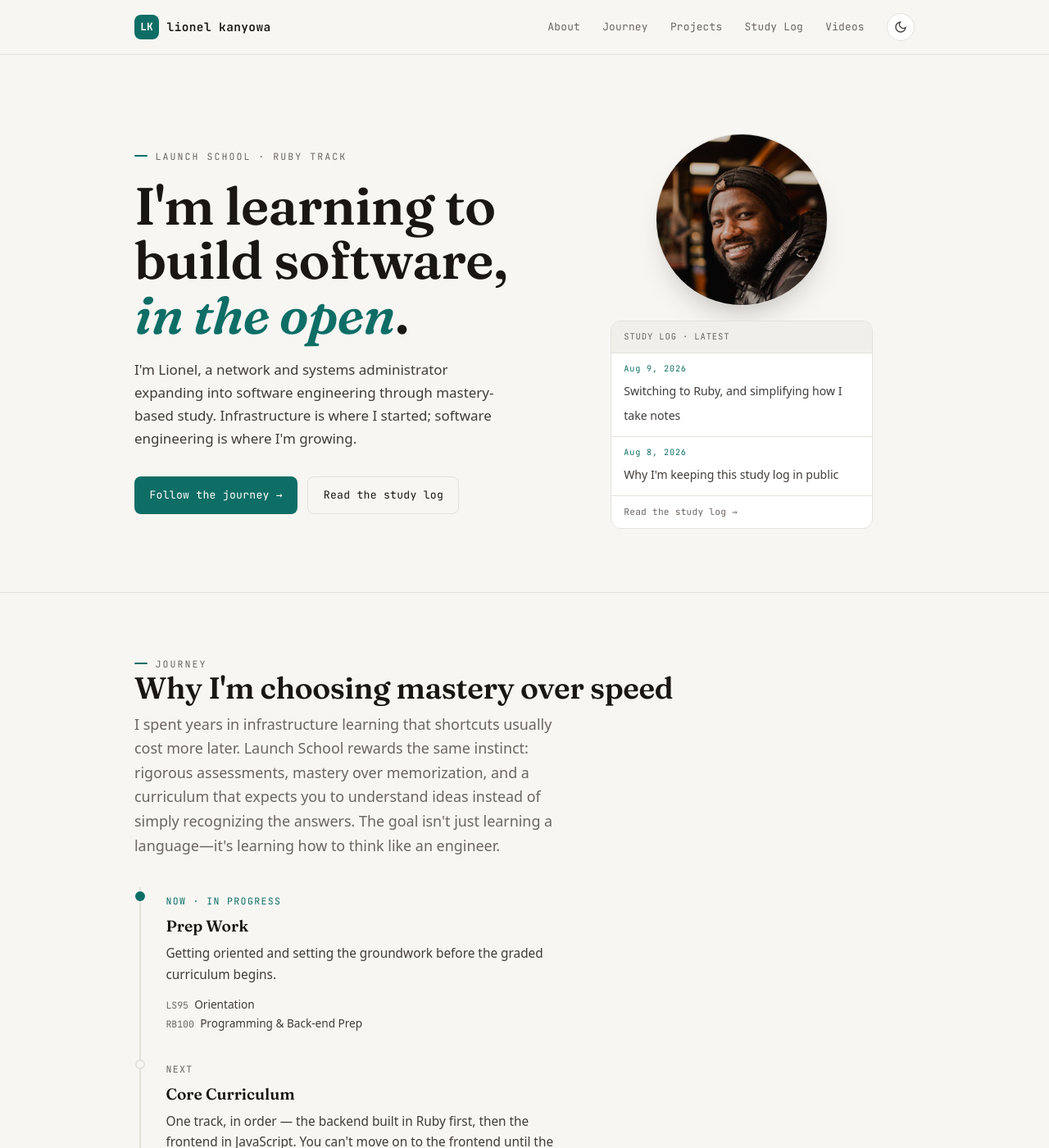
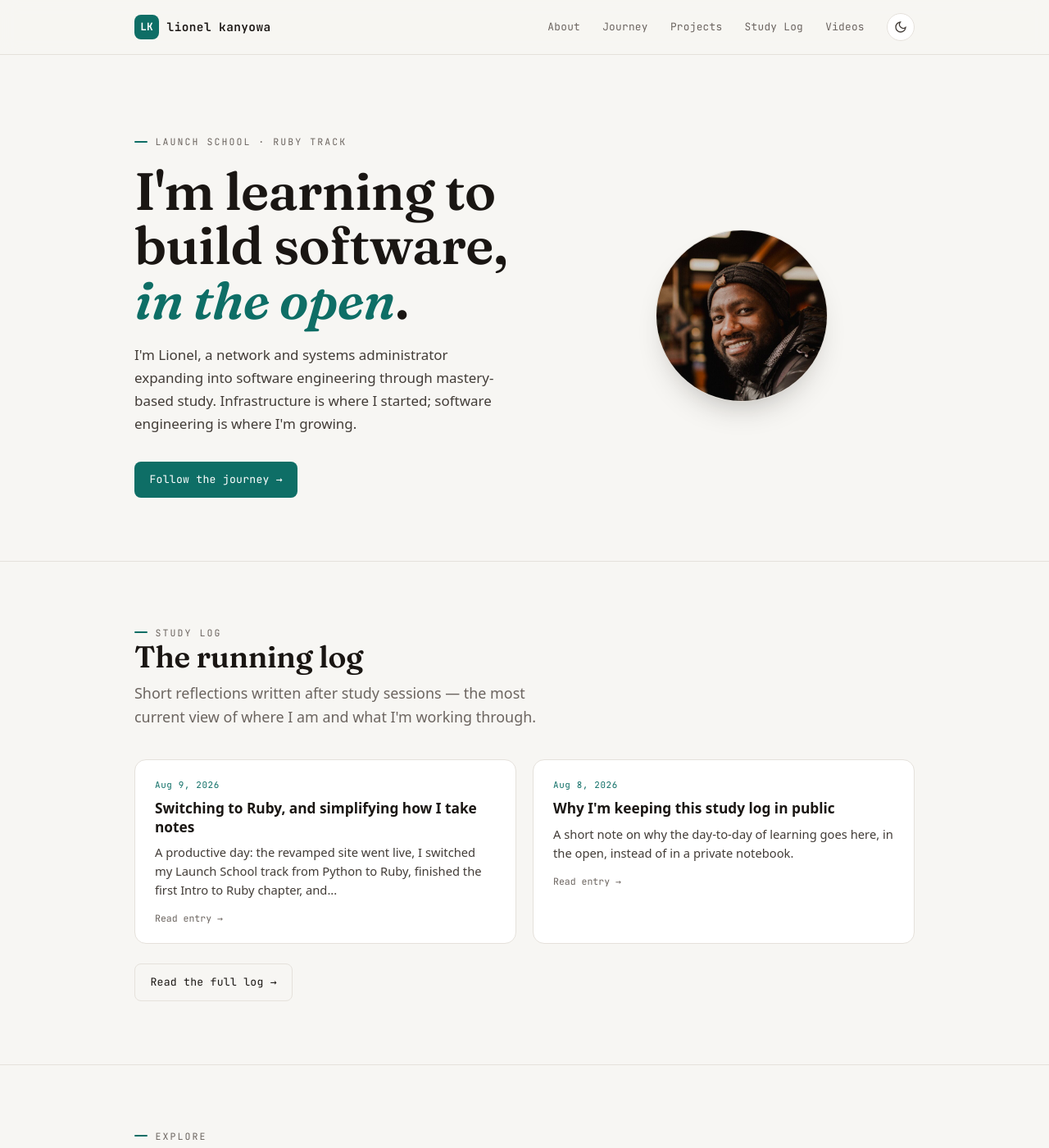
Before and after one commit to lionelkanyowa/lionelkanyowa.github.io, a Jekyll site: the page built from index.html, in a window 1280 px wide and 1400 px high. Shown: the whole window at 82% size. Built offline with Jekyll 4.4.1, drawn with Linux system fonts in a browser that asks for light colours; some of the changed text lies outside the part shown.

Commit message:
feat: turn homepage into a hub of doorway cards
The old homepage reproduced the Journey, Writing, and Videos pages in full
inline, so a visitor had already seen the site by the end of the first scroll
and had little reason to explore. Replace those inline dumps with:

- a featured Study Log section (latest entries as richer cards), kept as the
  one piece of live, return-worthy content
- a grid of doorway cards (Journey, Projects, Videos, About) — each a title,
  one-line teaser, and arrow that route to the full pages
- a conditional Writing door that appears only once articles.yml has entries

Hero keeps the thesis, portrait, and a single primary CTA; the mini-log moves
out of the aside into the featured section.

Co-Authored-By: Claude Opus 4.8 <noreply@anthropic.com>

```diff
--- a/assets/css/main.css
+++ b/assets/css/main.css
@@ -206,6 +206,36 @@ a:focus-visible, button:focus-visible, input:focus-visible {
 .sec-head p { margin: 0; color: var(--muted); max-width: 52ch; }
 .sec-foot { margin-top: 1.5rem; }
 
+/* ---- home: study-log feature ------------------------------------------- */
+.log-feature { display: grid; grid-template-columns: repeat(auto-fit, minmax(260px, 1fr)); gap: 1.25rem; }
+.log-card {
+  display: flex; flex-direction: column; gap: 0.5rem; padding: 1.4rem 1.5rem 1.3rem;
+  border: 1px solid var(--hairline); border-radius: 14px; background: var(--surface);
+  text-decoration: none; color: inherit; transition: border-color .18s, transform .18s, box-shadow .18s;
+}
+.log-card:hover { border-color: var(--accent); transform: translateY(-2px); box-shadow: 0 20px 40px -30px rgba(20,15,12,.4); }
+.log-card .d { font-family: var(--mono); font-size: 0.68rem; letter-spacing: 0.06em; color: var(--accent); }
+.log-card h3 { font-family: var(--sans); font-weight: 600; font-size: 1.08rem; line-height: 1.3; margin: 0; }
+.log-card p { margin: 0; color: var(--ink-soft); font-size: 0.92rem; line-height: 1.55; }
+.log-card .go { margin-top: 0.35rem; font-family: var(--mono); font-size: 0.72rem; color: var(--muted); transition: color .18s; }
+.log-card:hover .go { color: var(--accent); }
+
+/* ---- home: doorway cards ------------------------------------------------ */
+.doors { display: grid; grid-template-columns: repeat(4, 1fr); gap: 1.25rem; }
+@media (max-width: 900px) { .doors { grid-template-columns: repeat(2, 1fr); } }
+@media (max-width: 520px) { .doors { grid-template-columns: 1fr; } }
+.door {
+  display: flex; flex-direction: column; gap: 0.5rem; padding: 1.5rem 1.5rem 1.4rem;
+  border: 1px solid var(--hairline); border-radius: 14px; background: var(--surface);
+  text-decoration: none; color: inherit; transition: border-color .18s, transform .18s, box-shadow .18s;
+}
+.door:hover { border-color: var(--accent); transform: translateY(-2px); box-shadow: 0 20px 40px -30px rgba(20,15,12,.4); }
+.door-num { font-family: var(--mono); font-size: 0.7rem; letter-spacing: 0.08em; color: var(--muted); }
+.door h3 { font-family: var(--serif); font-weight: 600; font-size: 1.35rem; line-height: 1.1; letter-spacing: -0.01em; margin: 0; }
+.door p { margin: 0; color: var(--ink-soft); font-size: 0.92rem; line-height: 1.5; }
+.door .go { margin-top: auto; padding-top: 0.6rem; font-family: var(--mono); font-size: 0.72rem; color: var(--muted); transition: color .18s; }
+.door:hover .go { color: var(--accent); }
+
 /* ---- journey track ------------------------------------------------------ */
 .track { display: grid; gap: 0; border-left: 2px solid var(--hairline); margin-left: 6px; }
 .stage { position: relative; padding: 0 0 1.8rem 1.9rem; }
--- a/index.html
+++ b/index.html
@@ -16,7 +16,6 @@ description: Network and systems administrator expanding into software engineeri
       </p>
       <div class="cta-row">
         <a class="btn primary" href="{{ '/journey/' | relative_url }}">Follow the journey &rarr;</a>
-        <a class="btn ghost" href="{{ '/studylog/' | relative_url }}">Read the study log</a>
       </div>
     </div>
 
@@ -24,27 +23,6 @@ description: Network and systems administrator expanding into software engineeri
       <img class="hero-avatar" src="{{ '/assets/images/lionel-avatar.jpg' | relative_url }}"
            alt="Portrait of Lionel Kanyowa smiling in a cafe"
            width="640" height="640" loading="eager">
-      <div class="mini-log">
-        <p class="mini-log-label">Study log · latest</p>
-        <ul>
-          {% for post in site.posts limit:2 %}
-          <li>
-            <a href="{{ post.url | relative_url }}">
-              <span class="d">{{ post.date | date: "%b %-d, %Y" }}</span>
-              <span class="t">{{ post.title }}</span>
-            </a>
-          </li>
-          {% else %}
-          <li>
-            <a href="{{ '/studylog/' | relative_url }}">
-              <span class="d">soon</span>
-              <span class="t">First entries are on the way.</span>
-            </a>
-          </li>
-          {% endfor %}
-        </ul>
-        <a class="mini-log-more" href="{{ '/studylog/' | relative_url }}">Read the study log &rarr;</a>
-      </div>
     </aside>
   </div>
 </section>
@@ -52,99 +30,71 @@ description: Network and systems administrator expanding into software engineeri
 <section class="block">
   <div class="wrap">
     <div class="sec-head">
-      <p class="eyebrow">Journey</p>
-      <h2>Why I'm choosing mastery over speed</h2>
-      <p>I spent years in infrastructure learning that shortcuts usually cost more later. Launch School rewards the same instinct: rigorous assessments, mastery over memorization, and a curriculum that expects you to understand ideas instead of simply recognizing the answers. The goal isn't just learning a language—it's learning how to think like an engineer.</p>
+      <p class="eyebrow">Study log</p>
+      <h2>The running log</h2>
+      <p>Short reflections written after study sessions — the most current view of where I am and what I'm working through.</p>
     </div>
-    <div class="track">
-      <div class="stage now">
-        <span class="st-label">Now · In Progress</span>
-        <h3>Prep Work</h3>
-        <p>Getting oriented and setting the groundwork before the graded curriculum begins.</p>
-        <ul class="course-list prep">
-          <li><span class="code">LS95</span>Orientation</li>
-          <li><span class="code">RB100</span>Programming &amp; Back-end Prep</li>
-        </ul>
-      </div>
-      <div class="stage">
-        <span class="st-label">Next</span>
-        <h3>Core Curriculum</h3>
-        <p>One track, in order — the backend built in Ruby first, then the frontend in JavaScript. You can't move on to the frontend until the backend is complete, and each course is gated by an assessment.</p>
-        <div class="core-split">
-          <div class="core-branch ruby">
-            <span class="branch-tag">1 · Backend · Ruby</span>
-            <ul class="course-list">
-              <li><span class="code">RB101</span>Programming Foundations with Ruby: Basics</li>
-              <li><span class="code">RB110</span>Programming Foundations with Ruby: Intermediate</li>
-              <li><span class="code">RB120</span>Object Oriented Programming</li>
-              <li><span class="code">RB130</span>Ruby Foundations: More Topics</li>
-              <li><span class="code">LS170</span>Networking Foundations</li>
-              <li><span class="code">RB175</span>Networked Applications</li>
-              <li><span class="code">LS180</span>Database Foundations</li>
-              <li><span class="code">RB185</span>Database Applications</li>
-            </ul>
-          </div>
-          <div class="core-branch js">
-            <span class="branch-tag">2 · Frontend · JavaScript</span>
-            <ul class="course-list">
-              <li><span class="code">LS202</span>HTML and CSS</li>
-              <li><span class="code">JS210</span>Fundamentals of JavaScript for Programmers</li>
-              <li><span class="code">LS215</span>Computational Thinking and Problem Solving</li>
-              <li><span class="code">JS225</span>Object Oriented JavaScript</li>
-              <li><span class="code">JS230</span>DOM Manipulation &amp; Browser Events</li>
-              <li><span class="code">JS235</span>Asynchronous JavaScript &amp; APIs</li>
-            </ul>
-          </div>
-        </div>
-      </div>
-      <div class="stage">
-        <span class="st-label">Then</span>
-        <h3>Capstone</h3>
-        <p>An opportunity to work alongside a small engineering team on a production-quality project, applying software engineering principles, system design, and everything learned throughout Core. It's where my background in infrastructure and my growth as a software engineer come together.</p>
-      </div>
-    </div>
-    <div class="sec-foot"><a class="btn ghost" href="{{ '/journey/' | relative_url }}">The full journey &rarr;</a></div>
-  </div>
-</section>
-
-{% if site.data.articles and site.data.articles.size > 0 %}
-<section class="block">
-  <div class="wrap">
-    <div class="sec-head">
-      <p class="eyebrow">Writing</p>
-      <h2>Longer pieces, thought through</h2>
-      <p>Essays on learning deeply, the systems-to-software path, and lessons from the home lab. Published on Medium.</p>
-    </div>
-    <div class="writing">
-      {% for a in site.data.articles limit:4 %}
-      <a class="post-link" href="{{ a.url }}" target="_blank" rel="noopener">
-        <span class="date">{{ a.date | date: "%Y · %m" }}</span>
-        <h3>{{ a.title }}</h3>
-        <span class="src">Medium &#8599;</span>
+    <div class="log-feature">
+      {% for post in site.posts limit:2 %}
+      <a class="log-card" href="{{ post.url | relative_url }}">
+        <span class="d">{{ post.date | date: "%b %-d, %Y" }}</span>
+        <h3>{{ post.title }}</h3>
+        <p>{{ post.excerpt | strip_html | truncatewords: 26 }}</p>
+        <span class="go">Read entry <span aria-hidden="true">&rarr;</span></span>
+      </a>
+      {% else %}
+      <a class="log-card" href="{{ '/studylog/' | relative_url }}">
+        <span class="d">soon</span>
+        <h3>First entries are on the way.</h3>
+        <p>The log starts as the Ruby track gets underway.</p>
+        <span class="go">Open the log <span aria-hidden="true">&rarr;</span></span>
       </a>
       {% endfor %}
     </div>
-    <div class="sec-foot"><a class="btn ghost" href="{{ '/writing/' | relative_url }}">All articles &rarr;</a></div>
+    <div class="sec-foot"><a class="btn ghost" href="{{ '/studylog/' | relative_url }}">Read the full log &rarr;</a></div>
   </div>
 </section>
-{% endif %}
 
 <section class="block">
   <div class="wrap">
     <div class="sec-head">
-      <p class="eyebrow">Videos</p>
-      <h2>Documenting the journey on YouTube</h2>
-      <p>Short videos documenting Launch School and the software-engineering path. Click a thumbnail to play — the player loads only then.</p>
+      <p class="eyebrow">Explore</p>
+      <h2>Where to go next</h2>
+      <p>The rest of the site, one door each — the path I'm on, the work behind it, and how I think.</p>
     </div>
-    {% if site.data.videos and site.data.videos.size > 0 %}
-    <div class="vids">
-      {% for v in site.data.videos limit:3 %}
-      {% include video.html video=v %}
-      {% endfor %}
+    <div class="doors">
+      <a class="door" href="{{ '/journey/' | relative_url }}">
+        <span class="door-num">01</span>
+        <h3>Journey</h3>
+        <p>The Launch School path, stage by stage — mastery over speed.</p>
+        <span class="go">Follow the path <span aria-hidden="true">&rarr;</span></span>
+      </a>
+      <a class="door" href="{{ '/projects/' | relative_url }}">
+        <span class="door-num">02</span>
+        <h3>Projects</h3>
+        <p>Real work, reframed from infrastructure toward software.</p>
+        <span class="go">See the work <span aria-hidden="true">&rarr;</span></span>
+      </a>
+      <a class="door" href="{{ '/videos/' | relative_url }}">
+        <span class="door-num">03</span>
+        <h3>Videos</h3>
+        <p>Documenting the journey on YouTube, one step at a time.</p>
+        <span class="go">Watch along <span aria-hidden="true">&rarr;</span></span>
+      </a>
+      <a class="door" href="{{ '/about/' | relative_url }}">
+        <span class="door-num">04</span>
+        <h3>About</h3>
+        <p>Systems to software — who I am and how I work.</p>
+        <span class="go">Read the story <span aria-hidden="true">&rarr;</span></span>
+      </a>
+      {% if site.data.articles and site.data.articles.size > 0 %}
+      <a class="door" href="{{ '/writing/' | relative_url }}">
+        <span class="door-num">05</span>
+        <h3>Writing</h3>
+        <p>Longer essays, thought through — published on Medium.</p>
+        <span class="go">Read the essays <span aria-hidden="true">&rarr;</span></span>
+      </a>
+      {% endif %}
     </div>
-    <div class="sec-foot"><a class="btn ghost" href="{{ '/videos/' | relative_url }}">All videos &rarr;</a></div>
-    {% else %}
-    <p class="text-muted">First videos are coming soon.</p>
-    {% endif %}
   </div>
 </section>
```
